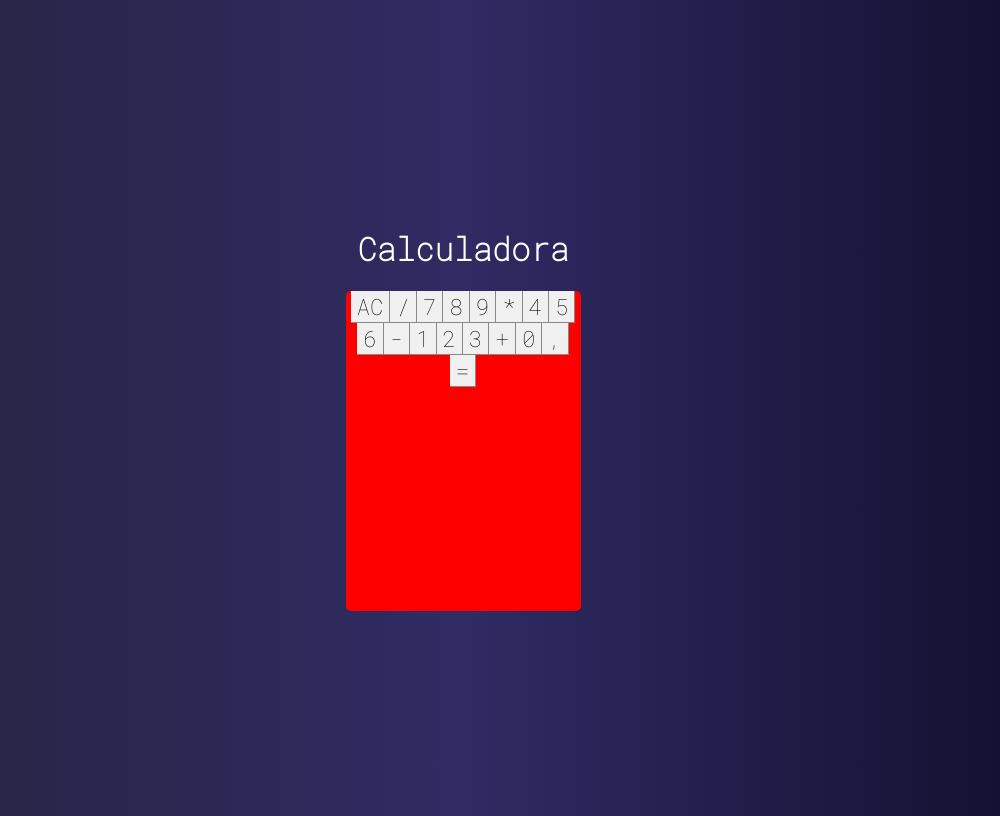
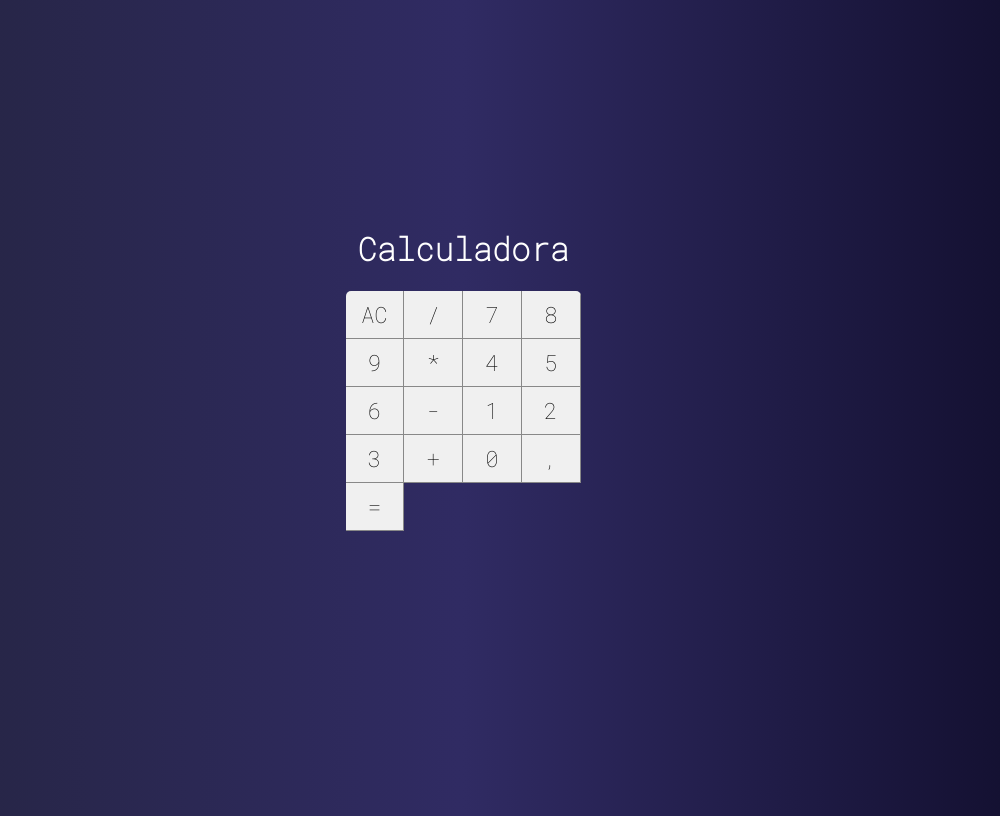
Before and after one commit to polyanetuag/calculadora, a React (Create React App) app: page / in a window 1280 px wide. Shown: the whole page, without its empty margins (177-1177 px from the left). Built offline with nearby package versions, Linux system fonts and the light colour scheme.

Commit message:
global calculator styles

```diff
--- a/src/main/Calculator.css
+++ b/src/main/Calculator.css
@@ -3,5 +3,8 @@
   width: 235px;
   border-radius: 5px;
   overflow: hidden;
-  background: red;
+
+  display: grid;
+  grid-template-columns: repeat(4, 25%);
+  grid-template-rows: repeat(5, 48px);
 }
```
